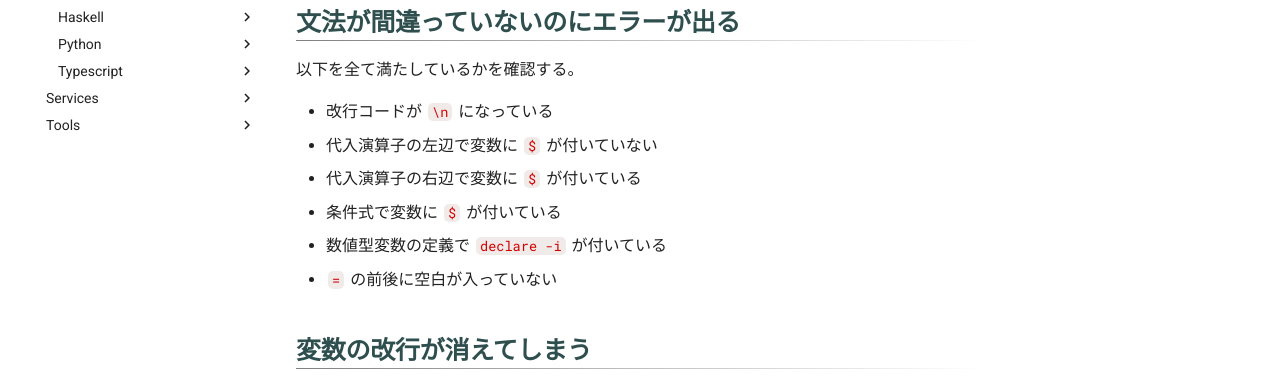
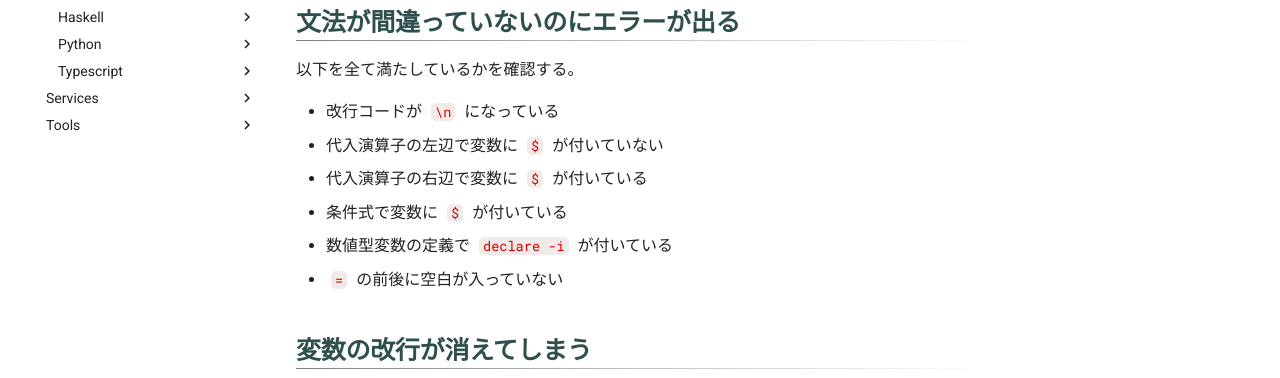
Before and after one commit to tadashi-aikawa/mimizou-room, an MkDocs documentation site: the page built from docs/IT_Note/languages/bash/trouble.md, in a window 1280 px wide. Shown: the part 438-816 px from the top of the page. Built offline with MkDocs 1.6.1 and Material for MkDocs 9.7.7, drawn with Linux system fonts in a browser that asks for light colours; comment, search, counter and statistics services are not loaded.

Commit message:
デザイン調整

```diff
--- a/docs/css/custom.css
+++ b/docs/css/custom.css
@@ -31,5 +31,9 @@ h2:after {
   color: rgb(211, 0, 0);
   line-height: 150%;
   border-radius: 5px;
-  margin: 2px;
+  margin: 5px;
 }
+
+.md-typeset .footnote-ref {
+    display: initial;
+}
```
